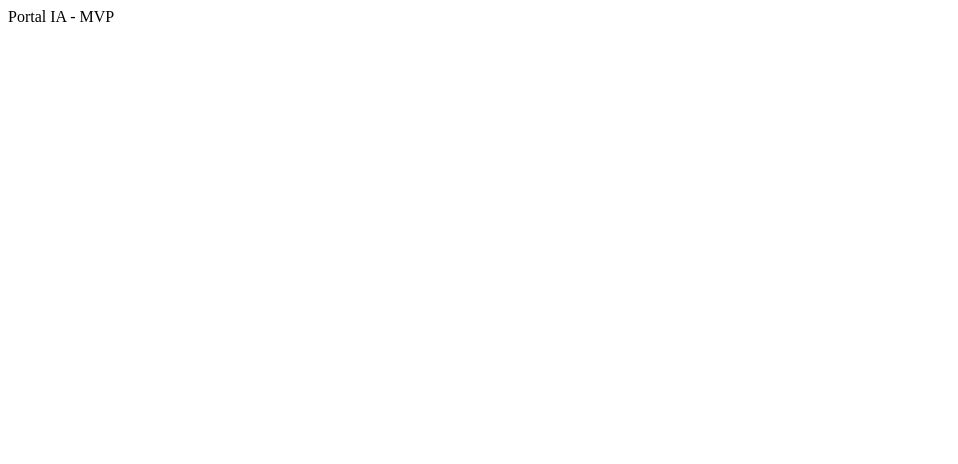
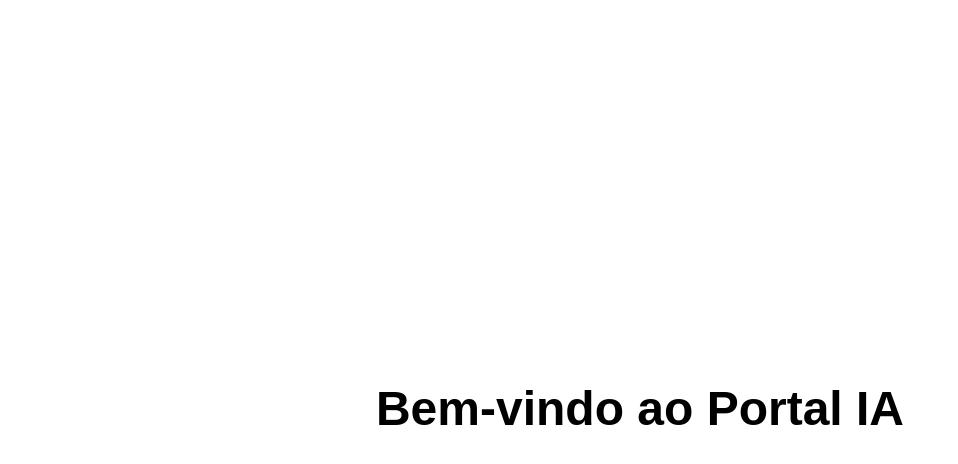
Before and after one commit to shinoda1998/portal-ia, a Next.js app: page / in a window 1280 px wide. Shown: the top 464 px of the page, without its empty margins (0-958 px from the left). Built offline with nearby package versions, Linux system fonts and the light colour scheme.

Commit message:
Refactor Home component for improved layout

```diff
--- a/pages/index.js
+++ b/pages/index.js
@@ -1 +1,15 @@
-export default function Home() { return (<div>Portal IA - MVP</div>); }
+export default function Home() {
+  return (
+    <div style={{
+      width: "100%",
+      minHeight: "100vh",
+      display: "flex",
+      justifyContent: "center",
+      alignItems: "center",
+      fontSize: "24px",
+      fontFamily: "Arial",
+    }}>
+      <h1>Bem-vindo ao Portal IA</h1>
+    </div>
+  );
+}
```
